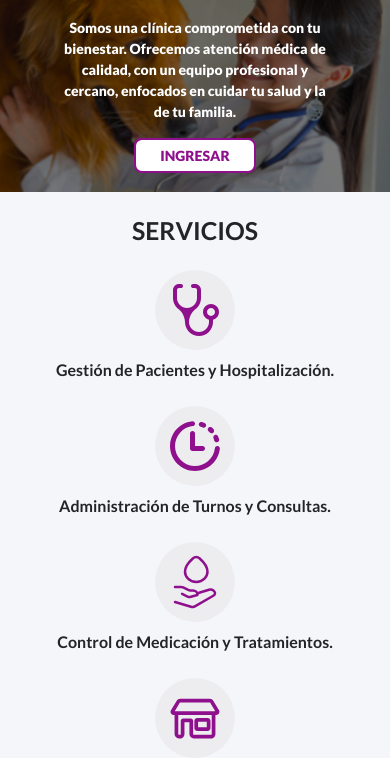
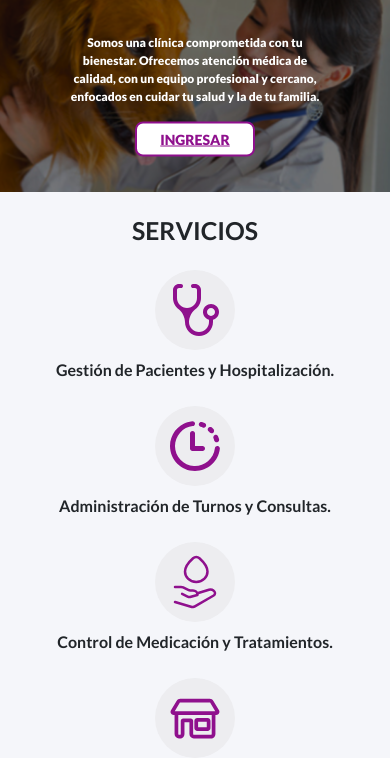
Before and after one commit to jonapadin/TrabajoFinalDeCursoFIP, a website built with Vite: page index.html in a window 390 px wide. Shown: the part 86-844 px from the top of the page. Built offline with nearby package versions, Linux system fonts and the light colour scheme.

Commit message:
banner modificado

```diff
--- a/index.html
+++ b/index.html
@@ -34,7 +34,7 @@
     <main>
       <!-- aca mari hace el contenido -->
       <section class="banner-container text-white">
-      <img src="/public/assets/banner-mobile.png" class="banner-image" alt="movil">
+  <img src="/public/assets/banner-mobile.png" class="banner-image" alt="Banner publicitario de clinica medica">
 
   <div class="banner-parrafo">
     <p class="lato extrabold">
@@ -42,9 +42,9 @@
       calidad, con un equipo profesional y cercano, enfocados en cuidar tu salud y la
       de tu familia.
     </p>
-        <button type="button" class="btn-outline-secondary custom-color lato extrabold">
+    <a href="/login" type="button" class="btn-outline-secondary custom-color lato extrabold">
       INGRESAR
-        </button>
+    </button></a>
   </div>
 </section>
 
--- a/src/style.css
+++ b/src/style.css
@@ -65,17 +65,22 @@ body {
 
   .banner-parrafo {
     position: absolute;
+    @media (max-width:400px) {
+      font-size: 12px;
     top: 50%;
     left: 50%;
     transform: translate(-50%, -50%);
-    padding: 15px;
-    width: 90vw;
+    padding: 1rem;
+    width: 90%;
     max-width: 300px;
 
   }
 
-  .lato {
+  .font-lato {
     font-family: 'Lato', sans-serif;
+
+  }
+  .font-small{
     font-size: 14px;
   }
 
@@ -108,6 +113,7 @@ body {
     background-color: #8F108D;
     border-color: #8F108D;
   }
+}
 
   /* estilos seccion testimonios*/
   .contenedor-tarjetas {
```
Also changed, not shown: login.html (added). Lines whose indentation alone changed are shown as unchanged.
